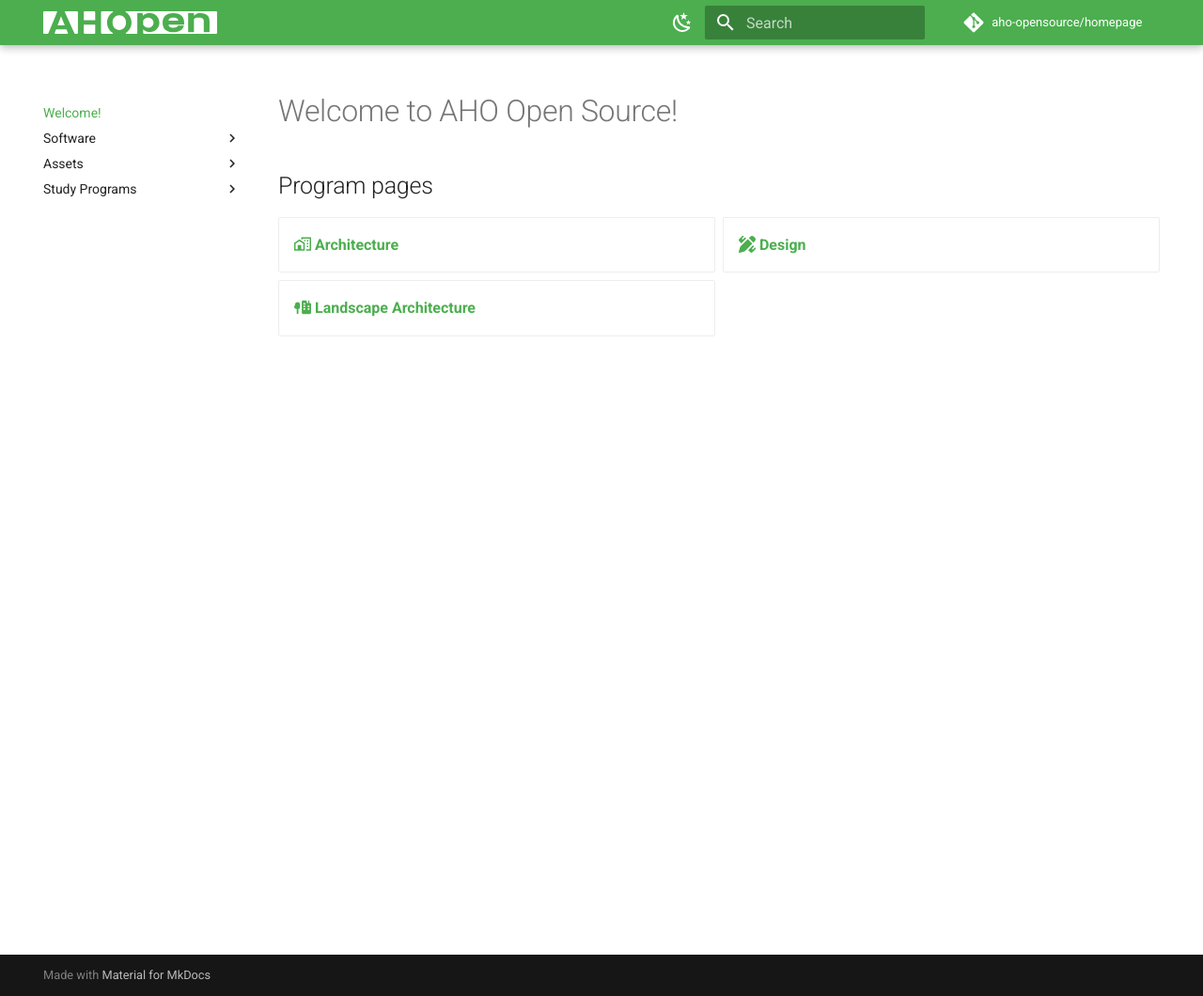
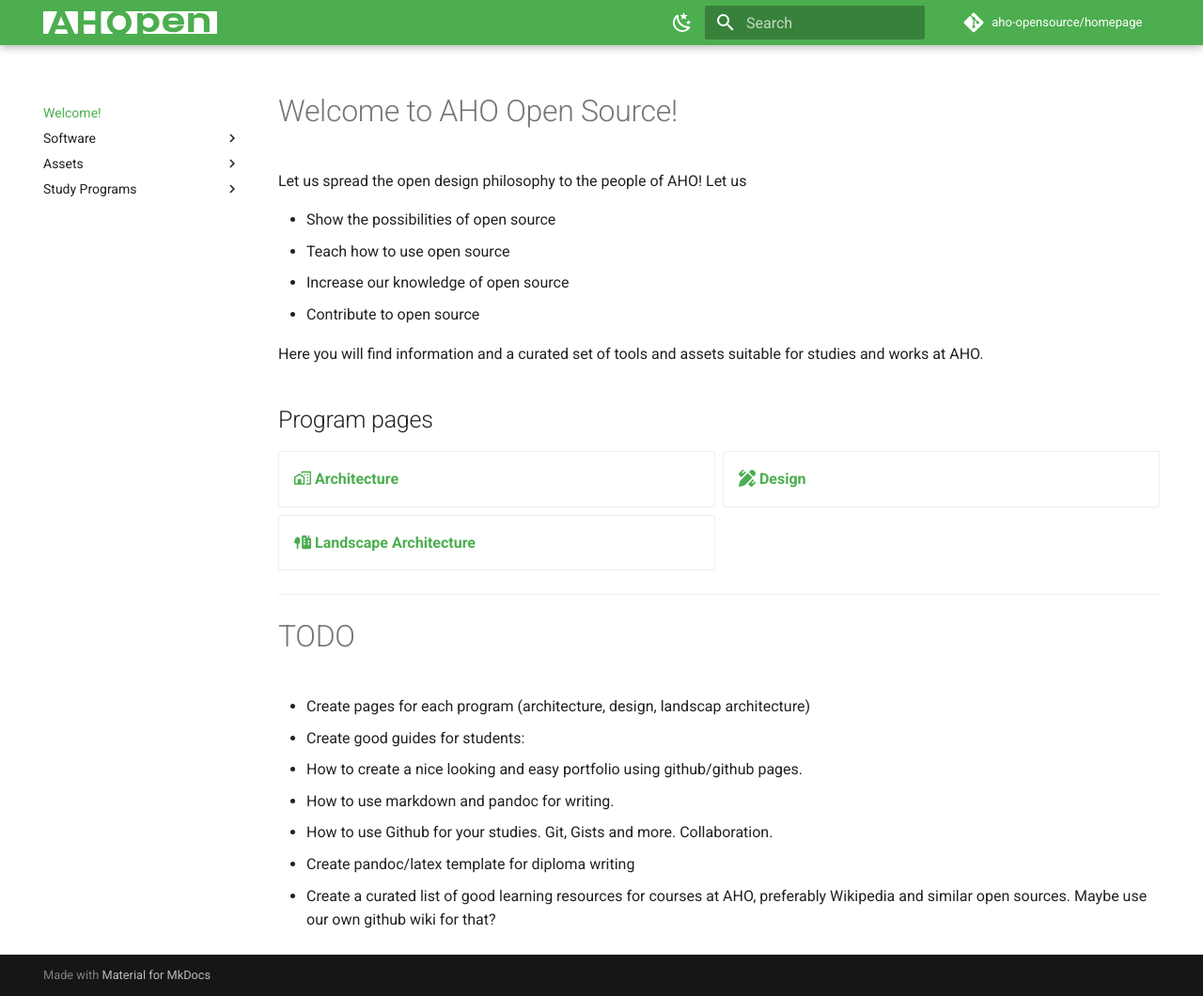
Before and after one commit to aho-opensource/homepage, an MkDocs documentation site: the page built from docs/index.md, in a window 1280 px wide and 1060 px high. Shown: the whole window at 94% size. Built offline with MkDocs 1.6.1 and Material for MkDocs 9.7.7, drawn with Linux system fonts in a browser that asks for light colours; comment, search, counter and statistics services are not loaded.

Commit message:
updated start page

```diff
--- a/docs/index.md
+++ b/docs/index.md
@@ -10,6 +10,15 @@ hide: toc
 
 # Welcome to AHO Open Source!
 
+Let us spread the open design philosophy to the people of AHO! Let us
+
+* Show the possibilities of open source
+* Teach how to use open source
+* Increase our knowledge of open source
+* Contribute to open source
+
+Here you will find information and a curated set of tools and assets suitable for studies and works at AHO.
+
 ## Program pages
 <div class="grid cards" markdown>
 
@@ -20,3 +29,7 @@ hide: toc
 - [:fontawesome-solid-tree-city: **Landscape Architecture**](programmes/landscape_architecture.md)
 
 </div>
+
+-----
+
+--8<----- "TODO.md"
```
